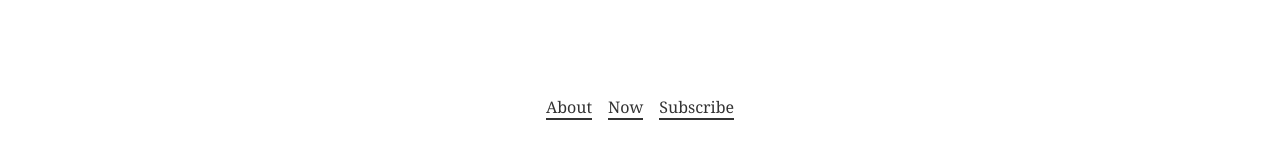
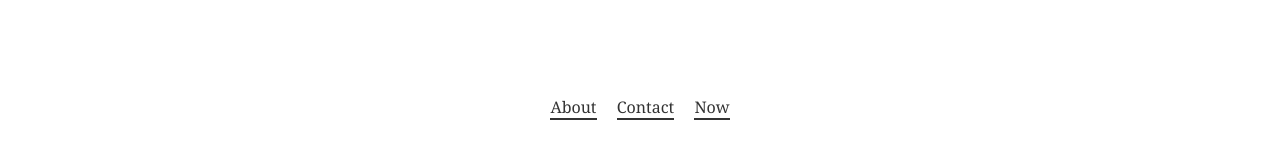
Before and after one commit to michaelaliotti/michaelaliotti.github.io, a Jekyll site: the page built from index.html, in a window 1280 px wide. Shown: the part 1001-1153 px from the top of the page. Built offline with Jekyll 4.4.1, drawn with Linux system fonts in a browser that asks for light colours.

Commit message:
Updated footer.

```diff
--- a/_includes/footer.html
+++ b/_includes/footer.html
@@ -1,7 +1,7 @@
 <nav>
   <ul>
     <li><a href="/about/">About</a></li>
+    <li><a href="mailto:michaelaliotti@gmail.com">Contact</a></li>
     <li><a href="/now/">Now</a></li>
-    <li><a href="/subscribe/">Subscribe</a></li>
   </ul>
 </nav>
--- a/assets/css/styles.css
+++ b/assets/css/styles.css
@@ -72,16 +72,19 @@
   padding: 0;
 }
 
+footer {
+  display: flex;
+  justify-content: center;
+}
+
 nav ul {
-  display: flex;
-  flex-wrap: wrap;
-  justify-content: center;
   list-style-type: none;
   margin: 0;
   padding: 0;
 }
 
 nav li {
+  display: inline;
   margin: 0 0.5em;
   padding: 0;
 }
```
